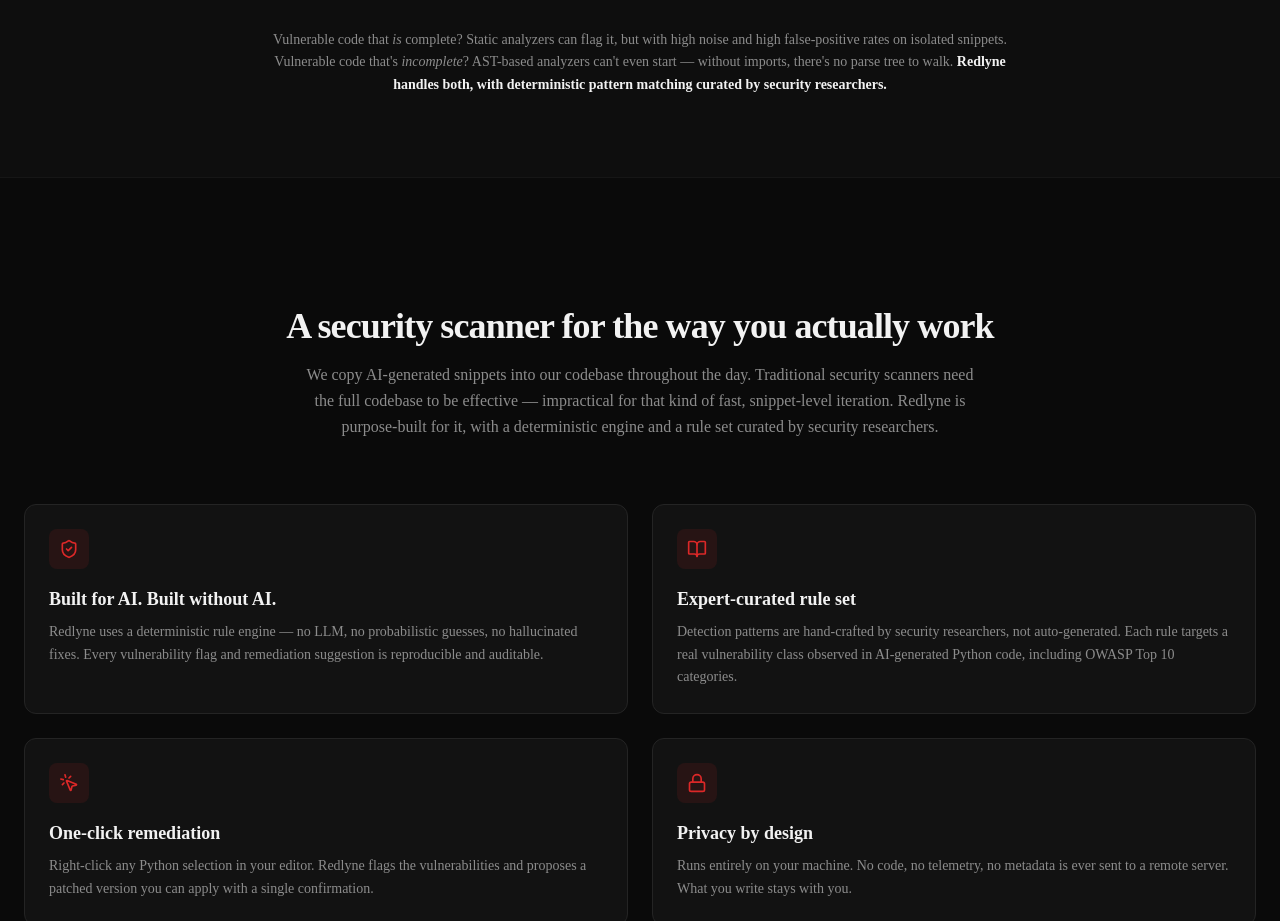
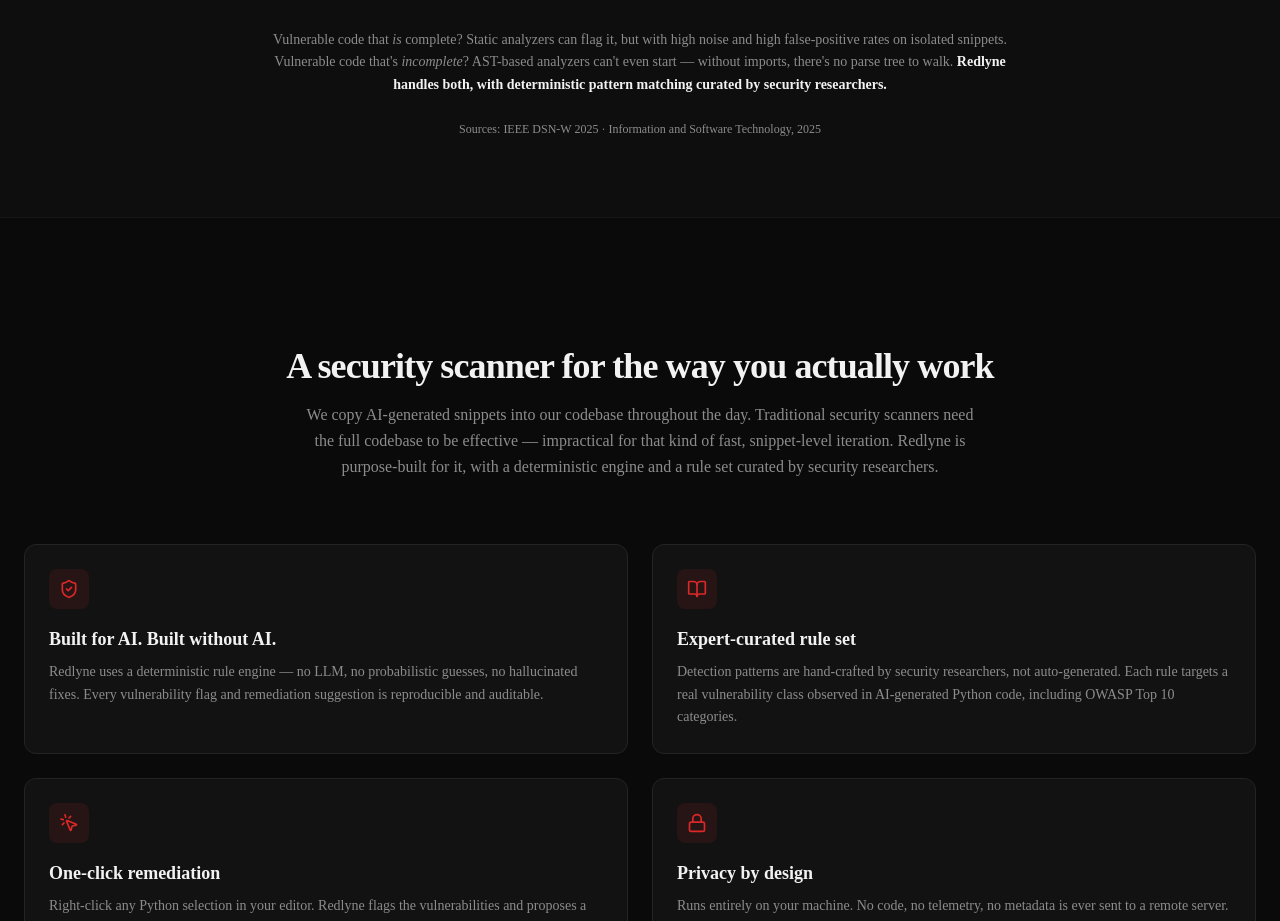
Before and after one commit to redlyne-ai/website, a Next.js app: page / in a window 1280 px wide. Shown: the part 1160-2081 px from the top of the page. Built offline with nearby package versions, Linux system fonts and the light colour scheme.

Commit message:
feat(evidence): cite IEEE DSN-W 2025 and IST 2025 as sources for stats
Signed-off-by: Pietro Liguori <pietro.liguori@unina.it>

```diff
--- a/components/evidence.tsx
+++ b/components/evidence.tsx
@@ -57,6 +57,26 @@ export function Evidence() {
               curated by security researchers.
             </span>
           </p>
+          <p className="mt-6 text-xs text-muted-foreground">
+            Sources:{" "}
+            <a
+              href="https://doi.org/10.1109/DSN-W65791.2025.00077"
+              target="_blank"
+              rel="noopener noreferrer"
+              className="underline-offset-2 hover:text-foreground hover:underline"
+            >
+              IEEE DSN-W 2025
+            </a>
+            {" · "}
+            <a
+              href="https://doi.org/10.1016/j.infsof.2024.107572"
+              target="_blank"
+              rel="noopener noreferrer"
+              className="underline-offset-2 hover:text-foreground hover:underline"
+            >
+              Information and Software Technology, 2025
+            </a>
+          </p>
         </div>
       </div>
     </section>
```
